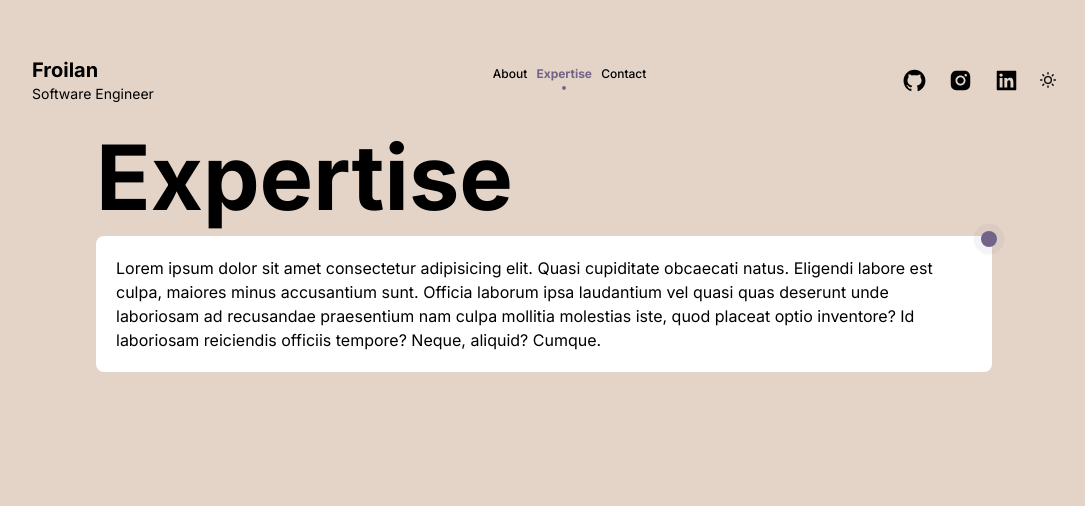
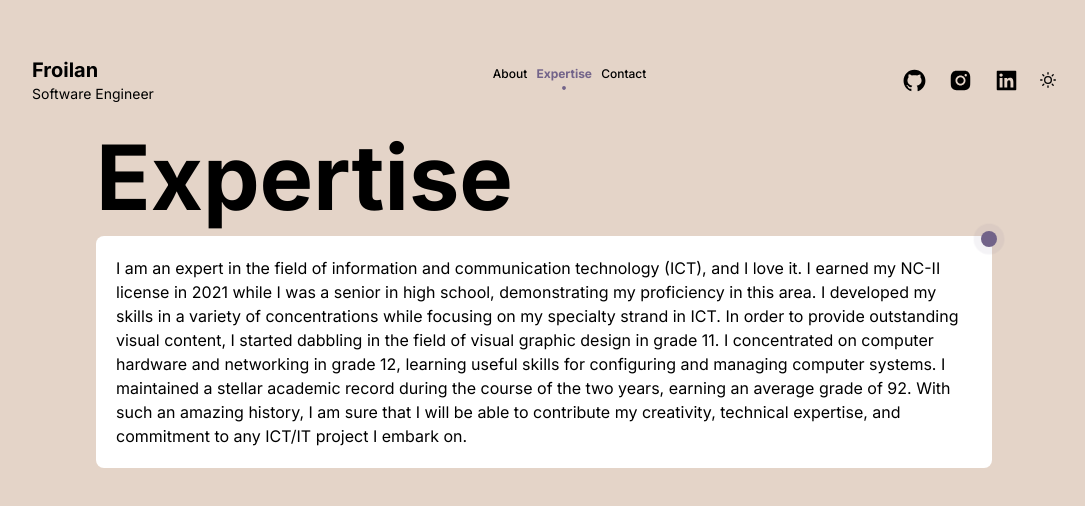
Before and after one commit to uaenaaaa/my-website, a Next.js app: page /expertise in a window 1280 px wide. Shown: the top 506 px of the page, without its empty margins (96-1181 px from the left). Built offline with nearby package versions, Linux system fonts and the light colour scheme.

Commit message:
added expertise content

```diff
--- a/app/expertise/page.tsx
+++ b/app/expertise/page.tsx
@@ -40,7 +40,7 @@ const Expertise = ({}) => {
             rounded-lg
             w-full
             p-5'>
-              <h1 className='text-black'>Lorem ipsum dolor sit amet consectetur adipisicing elit. Quasi cupiditate obcaecati natus. Eligendi labore est culpa, maiores minus accusantium sunt. Officia laborum ipsa laudantium vel quasi quas deserunt unde laboriosam ad recusandae praesentium nam culpa mollitia molestias iste, quod placeat optio inventore? Id laboriosam reiciendis officiis tempore? Neque, aliquid? Cumque.</h1>
+              <h1 className='text-black'>I am an expert in the field of information and communication technology (ICT), and I love it. I earned my NC-II license in 2021 while I was a senior in high school, demonstrating my proficiency in this area. I developed my skills in a variety of concentrations while focusing on my specialty strand in ICT. In order to provide outstanding visual content, I started dabbling in the field of visual graphic design in grade 11. I concentrated on computer hardware and networking in grade 12, learning useful skills for configuring and managing computer systems. I maintained a stellar academic record during the course of the two years, earning an average grade of 92. With such an amazing history, I am sure that I will be able to contribute my creativity, technical expertise, and commitment to any ICT/IT project I embark on.</h1>
             </div>
             <Ping />
           </div>
```
